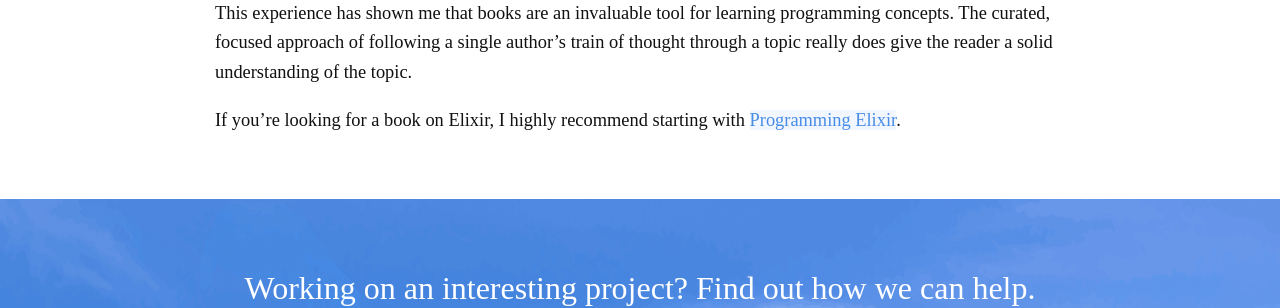
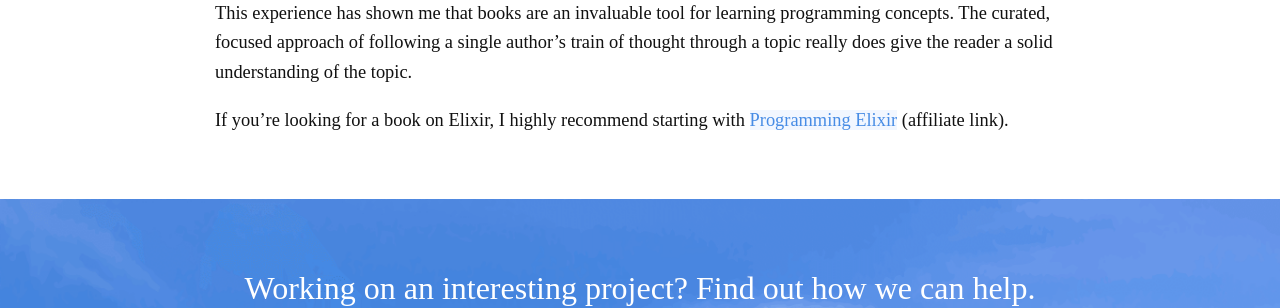
Before and after one commit to pcorey/pcorey.github.io, a Jekyll site: the page built from _posts/2016-12-19-intentionally-learning-elixir.markdown, in a window 1280 px wide. Shown: the part 1209-1517 px from the top of the page. Built offline with Jekyll 4.4.1, drawn with Linux system fonts in a browser that asks for light colours; nearby versions of some CDN libraries; comment, search, counter and statistics services are not loaded.

Commit message:
Added affiliate link

```diff
--- a/_posts/2016-12-19-intentionally-learning-elixir.markdown
+++ b/_posts/2016-12-19-intentionally-learning-elixir.markdown
@@ -29,4 +29,4 @@
 
 This experience has shown me that books are an invaluable tool for learning programming concepts. The curated, focused approach of following a single author’s train of thought through a topic really does give the reader a solid understanding of the topic.
 
-If you’re looking for a book on Elixir, I highly recommend starting with [Programming Elixir](https://pragprog.com/book/elixir/programming-elixir).
+If you’re looking for a book on Elixir, I highly recommend starting with [Programming Elixir](https://www.amazon.com/gp/product/168050200X/ref=as_li_tl?ie=UTF8&tag=east5th-20&camp=1789&creative=9325&linkCode=as2&creativeASIN=168050200X&linkId=bd25aac110b20a11b82607f1f0e48f65) (affiliate link).
```
